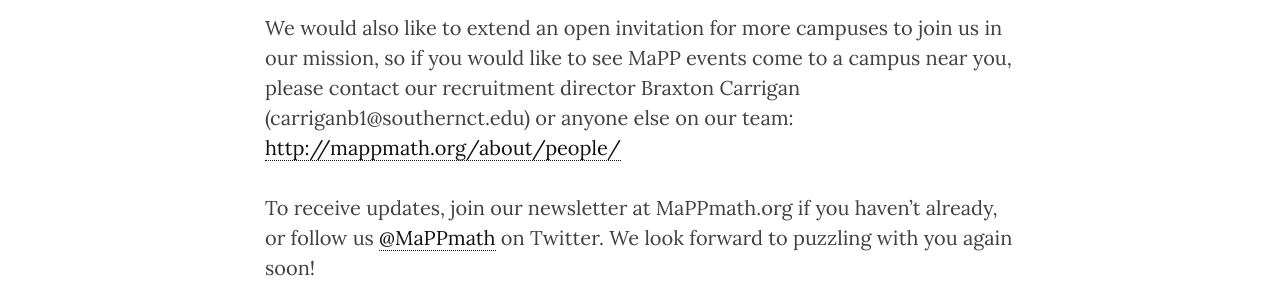
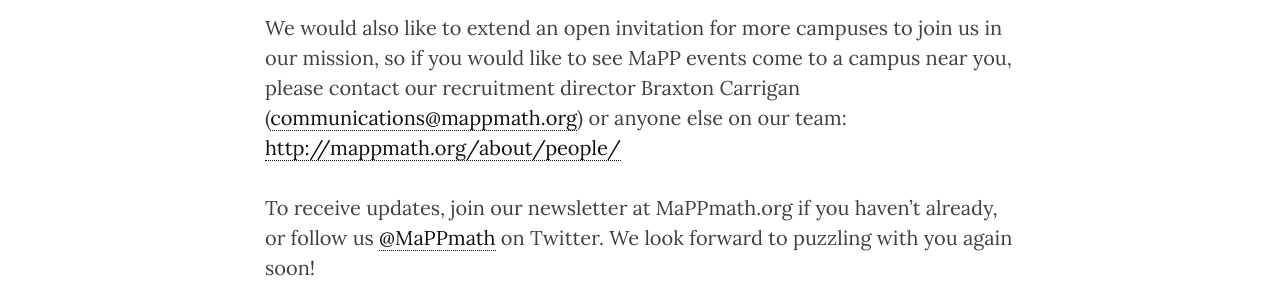
Before and after one commit to MaPPmath/mappmath.github.io, a Jekyll site: the page built from _posts/2016-05-27-hsc16-wrapup.md, in a window 1280 px wide. Shown: the part 1661-1961 px from the top of the page. Built offline with Jekyll 4.4.1, drawn with Linux system fonts in a browser that asks for light colours; nearby versions of some CDN libraries.

Commit message:
make braxton's email clickable

```diff
--- a/_posts/2016-05-27-hsc16-wrapup.md
+++ b/_posts/2016-05-27-hsc16-wrapup.md
@@ -34,6 +34,6 @@
 
 We would like to thank Lamar University, Southern Connecticut State University and University of North Carolina at Charlotte for hosting HSC16, and we look forward to each of them hosting the event again next academic year. We are actively recruiting more institutions to host HSC17 and expect to add at least five more campuses during the coming year. In addition, we will be piloting a Middle School Challenge at Lamar University this fall for younger students!
 
-We would also like to extend an open invitation for more campuses to join us in our mission, so if you would like to see MaPP events come to a campus near you, please contact our recruitment director Braxton Carrigan (carriganb1@southernct.edu) or anyone else on our team: [http://mappmath.org/about/people/](/about/people/)
+We would also like to extend an open invitation for more campuses to join us in our mission, so if you would like to see MaPP events come to a campus near you, please contact our recruitment director Braxton Carrigan (<communications@mappmath.org>) or anyone else on our team: [http://mappmath.org/about/people/](/about/people/)
 
 To receive updates, join our newsletter at MaPPmath.org if you haven't already, or follow us [@MaPPmath](http://twitter.com/MaPPmath) on Twitter. We look forward to puzzling with you again soon!
```
